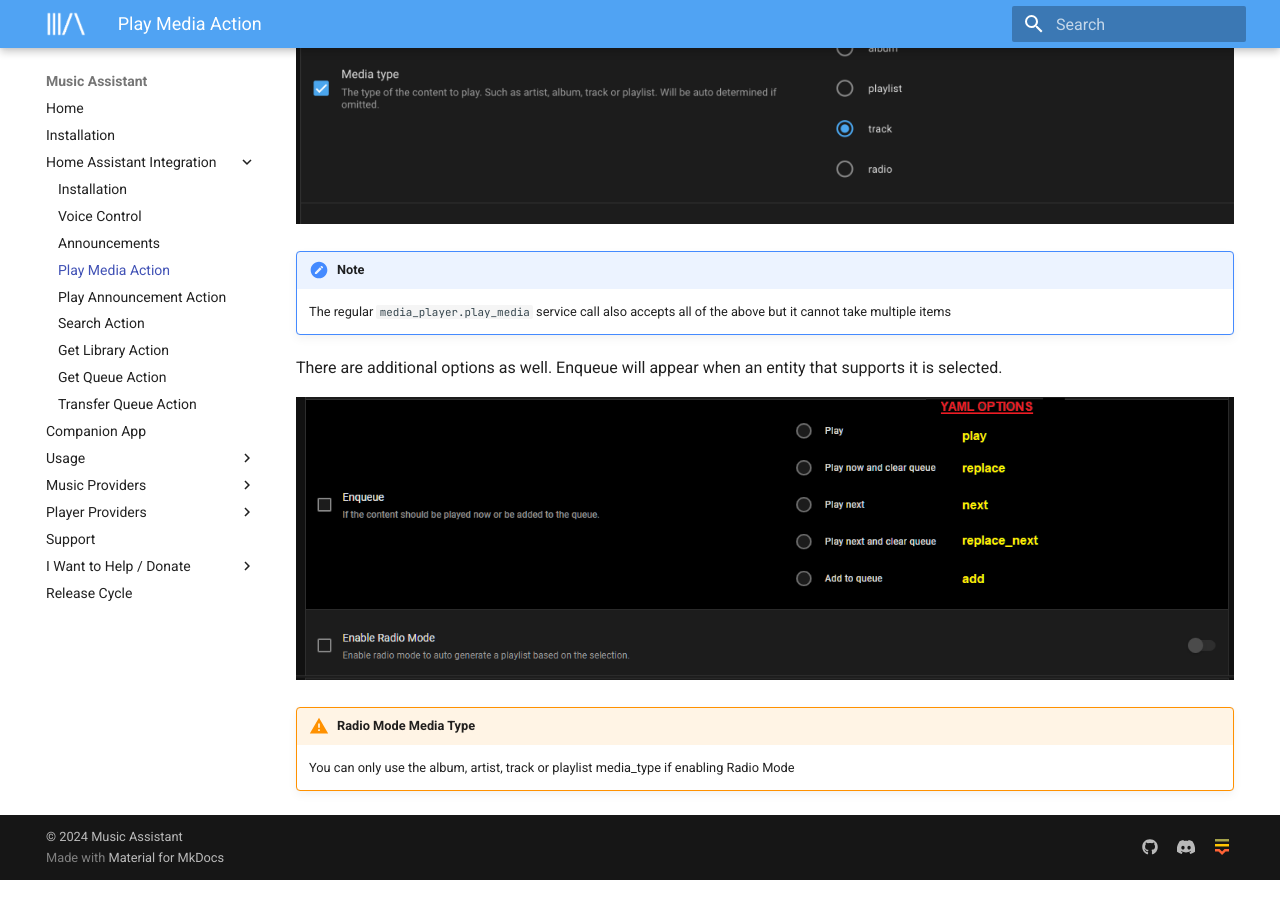
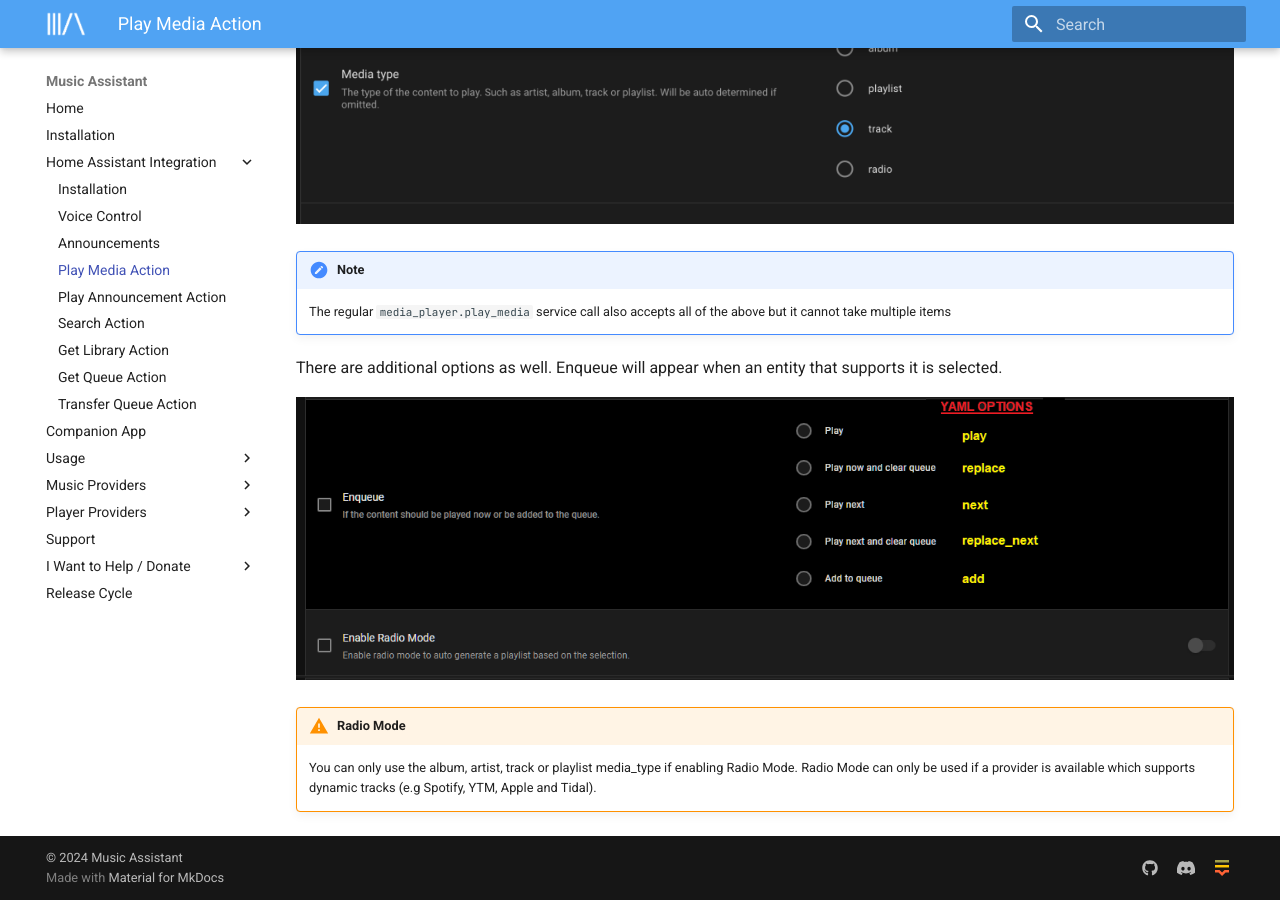
Before and after one commit to pwbriggs/music-assistant.github.io, an MkDocs documentation site: the page built from docs/faq/massplaymedia.md, in a window 1280 px wide and 900 px high, scrolled down 3316 px. Built offline with MkDocs 1.6.1 and Material for MkDocs 9.7.7, drawn with Linux system fonts in a browser that asks for light colours.

Commit message:
Add note about radio mode needing a supported streaming provider

```diff
--- a/docs/faq/massplaymedia.md
+++ b/docs/faq/massplaymedia.md
@@ -33,5 +33,5 @@
 
 ![image](../assets/screenshots/service-call/play7.png)
 
-!!! warning "Radio Mode Media Type"
-    You can only use the album, artist, track or playlist media_type if enabling Radio Mode
+!!! warning "Radio Mode"
+    You can only use the album, artist, track or playlist media_type if enabling Radio Mode. Radio Mode can only be used if a provider is available which supports dynamic tracks (e.g Spotify, YTM, Apple and Tidal).
```
